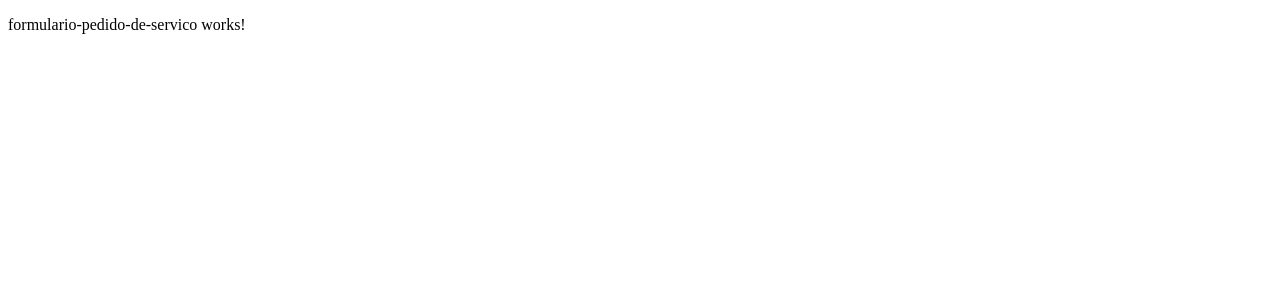
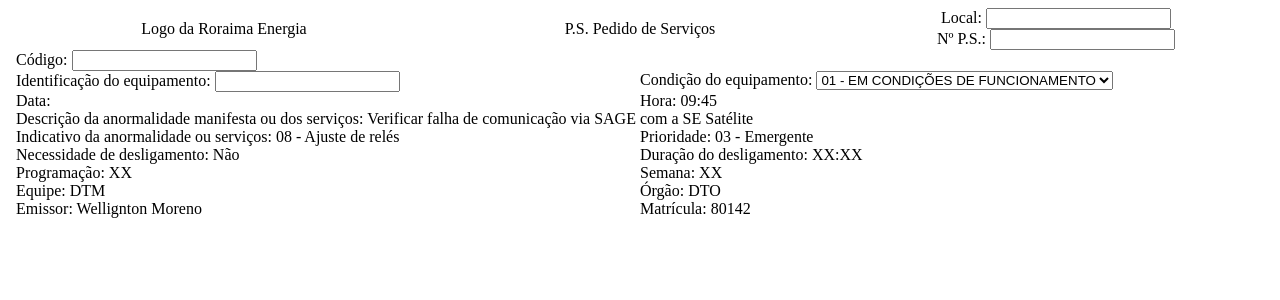
Before and after one commit to rocjard/angular-project, an Angular app in the folder myApp/: page / in a window 1280 px wide. Shown: the top 300 px of the page. Built offline with nearby package versions, Linux system fonts and the light colour scheme.

Commit message:
inserindo caixas

```diff
--- a/myApp/src/app/formulario-pedido-de-servico/formulario-pedido-de-servico.component.html
+++ b/myApp/src/app/formulario-pedido-de-servico/formulario-pedido-de-servico.component.html
@@ -1 +1,50 @@
-<p>formulario-pedido-de-servico works!</p>
+<!DOCTYPE html>
+<html lang="en">
+  <head>
+    <meta charset="UTF-8" />
+    <meta http-equiv="X-UA-Compatible" content="IE=edge" />
+    <meta name="viewport" content="width=device-width, initial-scale=1.0" />
+    <title>Document</title>
+  </head>
+  <body>
+    <form #f="ngForm" (ngSubmit)="onSubmit()">
+      <header>
+        <div>Logo da Roraima Energia</div>
+        <div>P.S. Pedido de Serviços</div>
+        <div>
+          <div>Local: <input type="text" name="local" id="local" ngModel required></div>
+          <div>Nº P.S.: <input type="text" name="numero-pedido-de-servico" id="numero-pedido-de-servico" ngModel required></div>
+        </div>
+      </header>
+      <section class="equipamento">
+        <div class="codigo-equipamento">Código: <input type="text" name="codigo-equipamento" id="codigo-equipamento" ngModel required></div>
+        <div>Identificação do equipamento: <input type="text" name="identificacao-equipamento" id="identificacao-equipamento" ngModel required></div>
+        <div>Condição do equipamento:
+          <select name="condicao-do-equipamento" id="condicao-do-equipamento">
+            <option value="em-condicoes-de-funcionamento">01 - EM CONDIÇÕES DE FUNCIONAMENTO</option>
+            <option value="inoperante">02 - INOPERANTE</option>
+            <option value="em-montagem-comicionamento">03 - EM MONTAGEM / COMISSIONAMENTO</option>
+            <option value="almoxarifado-oficina">04 - ALMOXARIFADO / OFICINA</option>
+          </select>
+        </div>
+        <div>Data:</div>
+        <div>Hora: 09:45</div>
+      </section>
+      <section class="descricao">
+        <div>Descrição da anormalidade manifesta ou dos serviços: Verificar falha de comunicação via SAGE com a SE Satélite</div>
+      </section>
+      <section class="indicativo">
+        <div>Indicativo da anormalidade ou serviços: 08 - Ajuste de relés</div>
+        <div>Prioridade: 03 - Emergente</div>
+        <div>Necessidade de desligamento: Não</div>
+        <div>Duração do desligamento: XX:XX</div>
+        <div>Programação: XX</div>
+        <div>Semana: XX</div>
+        <div>Equipe: DTM</div>
+        <div>Órgão: DTO</div>
+        <div>Emissor: Wellignton Moreno</div>
+        <div>Matrícula: 80142</div>
+      </section>
+    </form>
+  </body>
+</html>
--- a/myApp/src/app/formulario-pedido-de-servico/formulario-pedido-de-servico.component.scss
+++ b/myApp/src/app/formulario-pedido-de-servico/formulario-pedido-de-servico.component.scss
@@ -0,0 +1,26 @@
+header {
+  display: grid;
+  grid-template-columns: repeat(3, 1fr);
+
+  div {
+    place-self: center;
+  }
+}
+
+.equipamento {
+  display: grid;
+  grid-template-columns: repeat(2, 1fr);
+  .codigo-equipamento {
+    grid-column: 1 / -1;
+  }
+}
+
+.descricao {
+  display: grid;
+  grid-template-columns: 1fr;
+}
+
+.indicativo {
+  display: grid;
+  grid-template-columns: repeat(2, 1fr);
+}
--- a/myApp/src/app/formulario-pedido-de-servico/formulario-pedido-de-servico.component.ts
+++ b/myApp/src/app/formulario-pedido-de-servico/formulario-pedido-de-servico.component.ts
@@ -1,4 +1,6 @@
-import { Component } from '@angular/core';
+import { Component, ViewChild } from '@angular/core';
+import { NgForm } from '@angular/forms';
+import { DatePipe } from '@angular/common';
 
 @Component({
   selector: 'app-formulario-pedido-de-servico',
@@ -7,4 +9,13 @@ import { Component } from '@angular/core';
 })
 export class FormularioPedidoDeServicoComponent {
 
+
+  // onSubimit(form: NgForm) {
+  //   console.log(form);
+  // }
+
+  onSubmit() {
+    console.log();
+  }
+
 }
```
Also changed, not shown: myApp/src/app/app.module.ts (+5 -2 lines).
